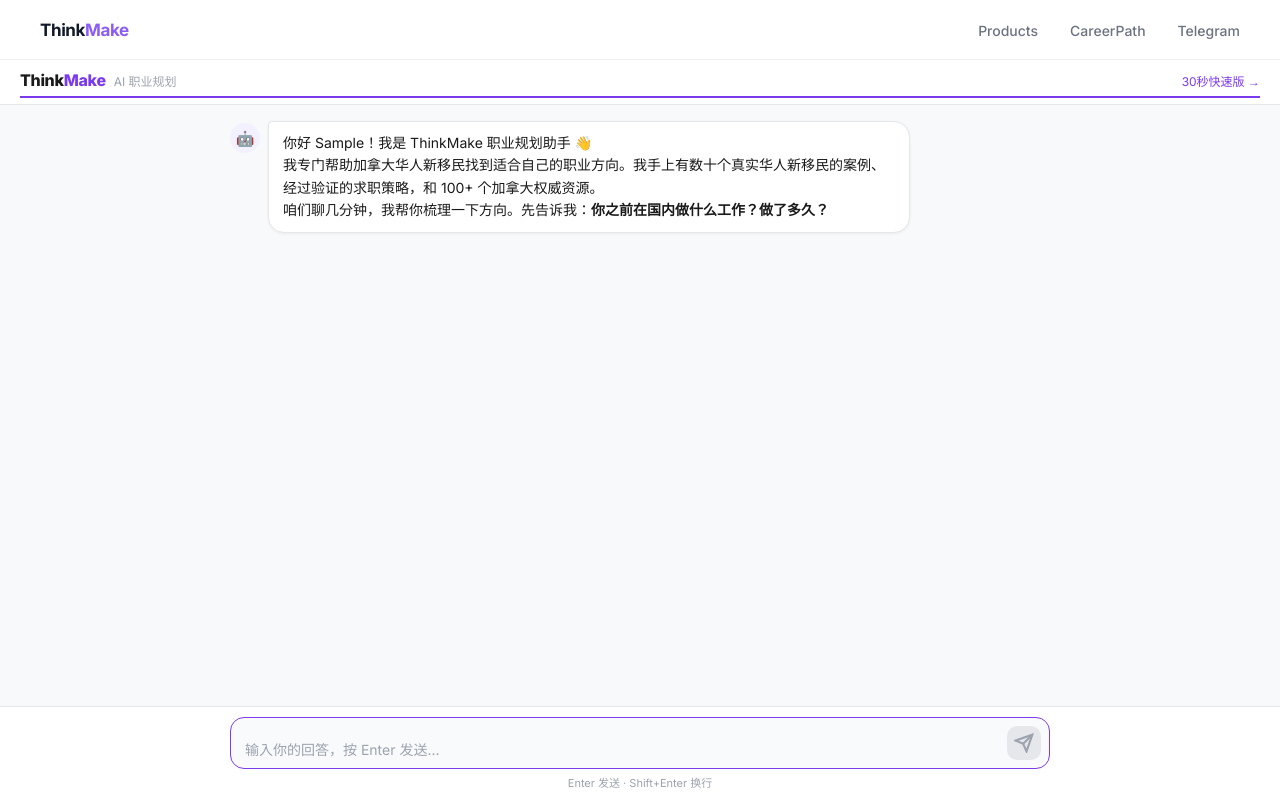
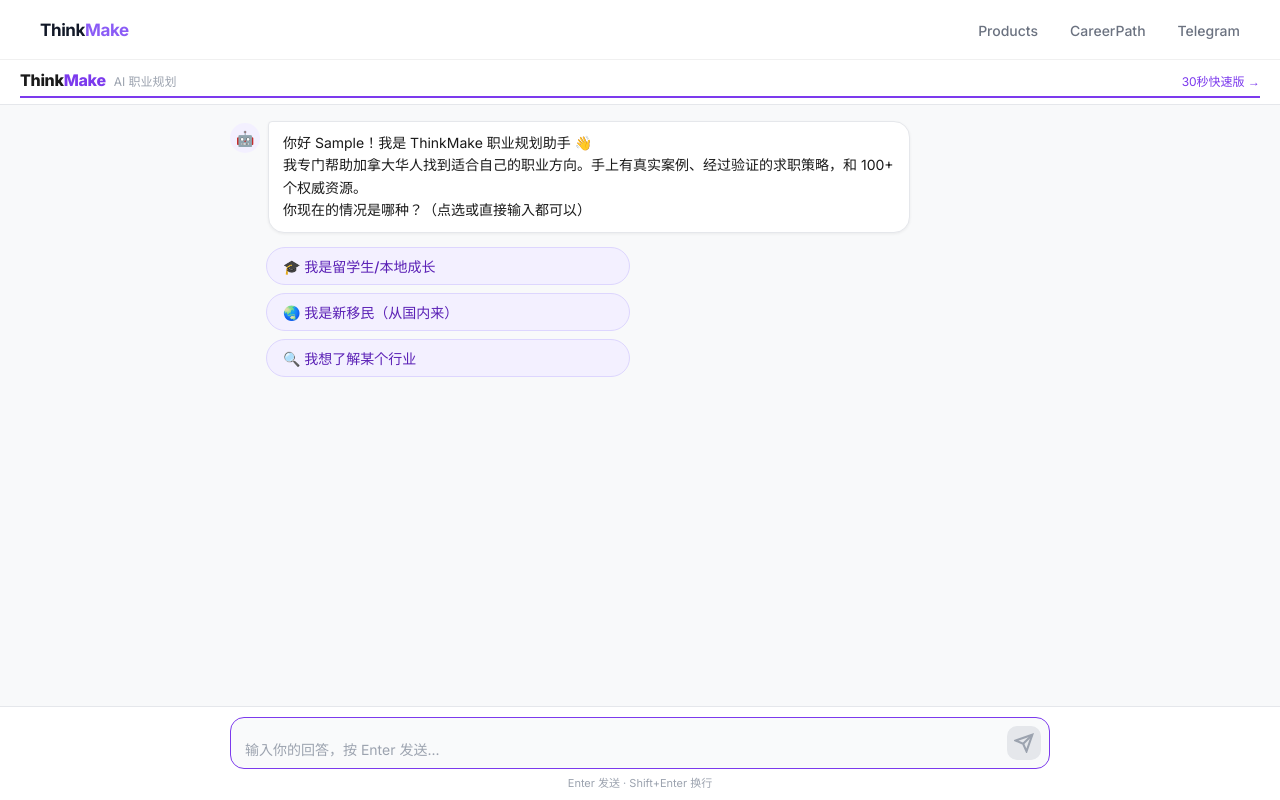
Before and after one commit to Gavin2025-6/thinkmake, a Next.js app: page /career in a window 1280 px wide. Both pictures are taken after typing "Sample", "name@example.com", "5551234" into the empty fields and a click on the button "开始我的职业规划 →". Built offline with nearby package versions, Linux system fonts and the light colour scheme.

Commit message:
feat: quick reply buttons + auto-resize input + simple web summary + wechat copy

```diff
--- a/app/career/page.js
+++ b/app/career/page.js
@@ -166,25 +166,13 @@
         {leadDone ? (
           <>
             <div className="lead-done-text">
-            {leadFallback || `✅ 完整报告已发送至 ${userEmail}`}
-          </div>
-            <div className="lead-wechat-block">
-              <div className="lead-wechat-label">想要一对一深度指导？</div>
-              <div className="lead-wechat-id">微信：{process.env.NEXT_PUBLIC_WECHAT_CONTACT || 'thinkmake_ca'}</div>
+              {leadFallback || `✅ 完整报告已发送至 ${userEmail}`}
             </div>
-            <form onSubmit={handleWechatSubmit} className="lead-wechat-form">
-              <input
-                className="onboard-input"
-                type="text"
-                placeholder="留下你的微信号，我们主动联系你"
-                value={leadWechat}
-                onChange={e => setLeadWechat(e.target.value)}
-              />
-              {leadError && <div className="lead-error">{leadError}</div>}
-              <button type="submit" className="onboard-btn" disabled={leadSubmitting || !leadWechat}>
-                {leadSubmitting ? '提交中...' : '提交微信号'}
-              </button>
-            </form>
+            <div className="lead-wechat-cta">
+              <div className="lead-wechat-line1">想要一对一深度指导？</div>
+              <div className="lead-wechat-line2">微信：{process.env.NEXT_PUBLIC_WECHAT_CONTACT || 'thinkmake_ca'}</div>
+              <div className="lead-wechat-line3">注册后可开启进度跟踪，系统陪你一步步走完这条路</div>
+            </div>
           </>
         ) : (
           <div className="lead-done-text">⏳ 发送报告中...</div>
@@ -283,6 +271,7 @@
   const [summaryGenerating, setSummaryGenerating] = useState(false)
   const [sessionId] = useState(() => `s_${Date.now()}_${Math.random().toString(36).slice(2)}`)
   const [summaryData, setSummaryData] = useState(null)
+  const [quickRepliesDone, setQuickRepliesDone] = useState(false)
   const [isSummaryDone, setIsSummaryDone] = useState(false)
   const messagesEndRef = useRef(null)
   const messagesContainerRef = useRef(null)
@@ -311,11 +300,47 @@
     }, 300)
   }
 
+  // Auto-resize textarea (max 6 lines)
+  function autoResize() {
+    const ta = textareaRef.current
+    if (!ta) return
+    ta.style.height = 'auto'
+    ta.style.height = Math.min(ta.scrollHeight, 120) + 'px'
+    ta.style.overflowY = ta.scrollHeight > 120 ? 'auto' : 'hidden'
+  }
+
   function handleOnboardingSubmit(info) {
     setUserInfo(info)
-    const greeting = `你好 ${info.name}！我是 ThinkMake 职业规划助手 👋\n\n我专门帮助加拿大华人新移民找到适合自己的职业方向。我手上有数十个真实华人新移民的案例、经过验证的求职策略，和 100+ 个加拿大权威资源。\n\n咱们聊几分钟，我帮你梳理一下方向。先告诉我：**你之前在国内做什么工作？做了多久？**`
+    const greeting = `你好 ${info.name}！我是 ThinkMake 职业规划助手 👋\n\n我专门帮助加拿大华人找到适合自己的职业方向。手上有真实案例、经过验证的求职策略，和 100+ 个权威资源。\n\n你现在的情况是哪种？（点选或直接输入都可以）`
     setMessages([{ role: 'assistant', content: greeting }])
     setStep('chat')
+  }
+
+  async function sendQuickReply(text) {
+    setQuickRepliesDone(true)
+    setInput('')
+    const userMsg = { role: 'user', content: text }
+    const newMessages = [...messages, userMsg]
+    setMessages(newMessages)
+    setLoading(true)
+    setActive(true)
+    try {
+      const apiMessages = newMessages.slice(1).map(m => ({ role: m.role, content: m.content }))
+      const res = await fetch('/api/chat', {
+        method: 'POST',
+        headers: { 'Content-Type': 'application/json' },
+        body: JSON.stringify({ messages: apiMessages, sessionId, userName: userInfo?.name, userGender: userInfo?.gender }),
+      })
+      const data = await res.json()
+      if (data.message) setMessages(prev => [...prev, { role: 'assistant', content: data.message }])
+      if (data.isSummaryComplete) {
+        setIsSummaryDone(true)
+        if (data.summaryData) setSummaryData(data.summaryData)
+      }
+    } catch { /* ignore */ } finally {
+      setLoading(false)
+      setActive(false)
+    }
   }
 
   async function sendMessage() {
@@ -413,6 +438,21 @@
           </div>
         ))}
 
+        {/* Quick reply buttons — shown after first AI message only */}
+        {messages.length === 1 && !quickRepliesDone && !loading && (
+          <div className="quick-replies">
+            {[
+              { emoji: '🎓', label: '我是留学生/本地成长' },
+              { emoji: '🌏', label: '我是新移民（从国内来）' },
+              { emoji: '🔍', label: '我想了解某个行业' },
+            ].map(({ emoji, label }) => (
+              <button key={label} className="quick-reply-btn" onClick={() => sendQuickReply(`${emoji} ${label}`)}>
+                {emoji} {label}
+              </button>
+            ))}
+          </div>
+        )}
+
         {loading && (
           <div className="chat-msg-wrap chat-msg-wrap-ai">
             <div className="chat-avatar">🤖</div>
@@ -449,11 +489,12 @@
               ref={textareaRef}
               className="chat-textarea"
               value={input}
-              onChange={e => setInput(e.target.value)}
+              onChange={e => { setInput(e.target.value); setQuickRepliesDone(true); autoResize() }}
               onKeyDown={handleKeyDown}
               onFocus={handleInputFocus}
               placeholder="输入你的回答，按 Enter 发送..."
               rows={1}
+              style={{ overflowY: 'hidden' }}
               disabled={loading}
             />
             <button
--- a/app/globals.css
+++ b/app/globals.css
@@ -1359,6 +1359,18 @@
 .chat-send-btn-disabled { background: #E5E7EB !important; cursor: not-allowed; color: #9CA3AF; }
 .chat-input-hint { font-size: 11px; color: #9CA3AF; text-align: center; margin-top: 5px; }
 
+.quick-replies {
+  display: flex; flex-direction: column; gap: 8px;
+  padding: 4px 0 8px 36px; max-width: 400px;
+}
+.quick-reply-btn {
+  background: #F3F0FF; border: 1px solid #DDD6FE; border-radius: 20px;
+  padding: 8px 16px; font-size: 14px; color: #5B21B6; font-weight: 500;
+  cursor: pointer; text-align: left; transition: background 0.15s;
+  font-family: inherit;
+}
+.quick-reply-btn:hover { background: #EDE9FE; border-color: #7C3AED; }
+
 /* ── Onboarding Form ── */
 .onboard-root {
   background: #F8F9FA;
@@ -1502,6 +1514,10 @@
 .lead-wechat-block { background: #F3F0FF; border-radius: 8px; padding: 12px 14px; }
 .lead-wechat-label { font-size: 12px; color: #6B7280; margin-bottom: 3px; }
 .lead-wechat-id { font-size: 16px; font-weight: 800; color: #7c3aed; }
+.lead-wechat-cta { background: #1a1a2e; border-radius: 10px; padding: 16px 18px; text-align: center; }
+.lead-wechat-line1 { font-size: 14px; font-weight: 700; color: #ffffff; margin-bottom: 4px; }
+.lead-wechat-line2 { font-size: 18px; font-weight: 800; color: #60a5fa; margin-bottom: 6px; }
+.lead-wechat-line3 { font-size: 12px; color: #a78bfa; line-height: 1.5; }
 .lead-wechat-form { display: flex; flex-direction: column; gap: 8px; }
 .lead-error { font-size: 12px; color: #EF4444; }
 
```
